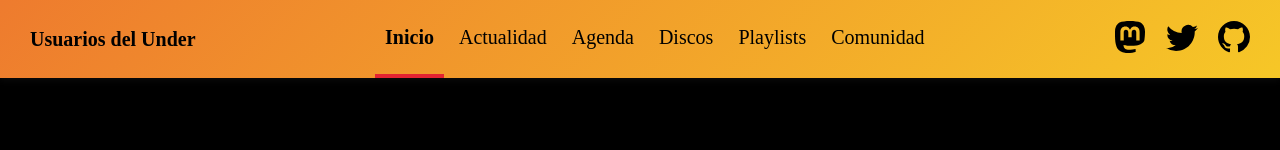
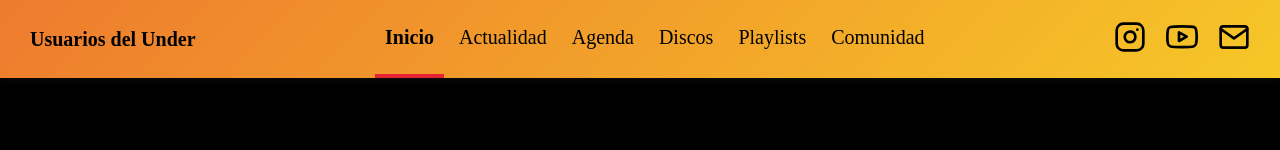
Before and after one commit to usuariosdelunder-ship-it/Usuarios-del-Under, an Astro site: page / in a window 1280 px wide. Shown: the top 150 px of the page. Built offline with nearby package versions, Linux system fonts and the light colour scheme; Astro itself is replaced by a stand-in of ours.

Commit message:
Actualizados los logos de redes sociales

```diff
--- a/src/components/Header.astro
+++ b/src/components/Header.astro
@@ -14,36 +14,35 @@ import HeaderLink from './HeaderLink.astro';
 			<HeaderLink href="/playlists">Playlists</HeaderLink>
 			<HeaderLink href="/comunidad">Comunidad</HeaderLink>
 		</div>
-		<div class="social-links">
-			<a href="https://m.webtoo.ls/@astro" target="_blank">
-				<span class="sr-only">Follow Astro on Mastodon</span>
-				<svg viewBox="0 0 16 16" aria-hidden="true" width="32" height="32"
-					><path
-						fill="currentColor"
-						d="M11.19 12.195c2.016-.24 3.77-1.475 3.99-2.603.348-1.778.32-4.339.32-4.339 0-3.47-2.286-4.488-2.286-4.488C12.062.238 10.083.017 8.027 0h-.05C5.92.017 3.942.238 2.79.765c0 0-2.285 1.017-2.285 4.488l-.002.662c-.004.64-.007 1.35.011 2.091.083 3.394.626 6.74 3.78 7.57 1.454.383 2.703.463 3.709.408 1.823-.1 2.847-.647 2.847-.647l-.06-1.317s-1.303.41-2.767.36c-1.45-.05-2.98-.156-3.215-1.928a3.614 3.614 0 0 1-.033-.496s1.424.346 3.228.428c1.103.05 2.137-.064 3.188-.189zm1.613-2.47H11.13v-4.08c0-.859-.364-1.295-1.091-1.295-.804 0-1.207.517-1.207 1.541v2.233H7.168V5.89c0-1.024-.403-1.541-1.207-1.541-.727 0-1.091.436-1.091 1.296v4.079H3.197V5.522c0-.859.22-1.541.66-2.046.456-.505 1.052-.764 1.793-.764.856 0 1.504.328 1.933.983L8 4.39l.417-.695c.429-.655 1.077-.983 1.934-.983.74 0 1.336.259 1.791.764.442.505.661 1.187.661 2.046v4.203z"
-					></path></svg
-				>
-			</a>
-			<a href="https://twitter.com/astrodotbuild" target="_blank">
-				<span class="sr-only">Follow Astro on Twitter</span>
-				<svg viewBox="0 0 16 16" aria-hidden="true" width="32" height="32"
-					><path
-						fill="currentColor"
-						d="M5.026 15c6.038 0 9.341-5.003 9.341-9.334 0-.14 0-.282-.006-.422A6.685 6.685 0 0 0 16 3.542a6.658 6.658 0 0 1-1.889.518 3.301 3.301 0 0 0 1.447-1.817 6.533 6.533 0 0 1-2.087.793A3.286 3.286 0 0 0 7.875 6.03a9.325 9.325 0 0 1-6.767-3.429 3.289 3.289 0 0 0 1.018 4.382A3.323 3.323 0 0 1 .64 6.575v.045a3.288 3.288 0 0 0 2.632 3.218 3.203 3.203 0 0 1-.865.115 3.23 3.23 0 0 1-.614-.057 3.283 3.283 0 0 0 3.067 2.277A6.588 6.588 0 0 1 .78 13.58a6.32 6.32 0 0 1-.78-.045A9.344 9.344 0 0 0 5.026 15z"
-					></path></svg
-				>
-			</a>
-			<a href="https://github.com/withastro/astro" target="_blank">
-				<span class="sr-only">Go to Astro's GitHub repo</span>
-				<svg viewBox="0 0 16 16" aria-hidden="true" width="32" height="32"
-					><path
-						fill="currentColor"
-						d="M8 0C3.58 0 0 3.58 0 8c0 3.54 2.29 6.53 5.47 7.59.4.07.55-.17.55-.38 0-.19-.01-.82-.01-1.49-2.01.37-2.53-.49-2.69-.94-.09-.23-.48-.94-.82-1.13-.28-.15-.68-.52-.01-.53.63-.01 1.08.58 1.23.82.72 1.21 1.87.87 2.33.66.07-.52.28-.87.51-1.07-1.78-.2-3.64-.89-3.64-3.95 0-.87.31-1.59.82-2.15-.08-.2-.36-1.02.08-2.12 0 0 .67-.21 2.2.82.64-.18 1.32-.27 2-.27.68 0 1.36.09 2 .27 1.53-1.04 2.2-.82 2.2-.82.44 1.1.16 1.92.08 2.12.51.56.82 1.27.82 2.15 0 3.07-1.87 3.75-3.65 3.95.29.25.54.73.54 1.48 0 1.07-.01 1.93-.01 2.2 0 .21.15.46.55.38A8.012 8.012 0 0 0 16 8c0-4.42-3.58-8-8-8z"
-					></path></svg
-				>
-			</a>
-		</div>
-	</nav>
+<div class="social-links">
+  <!-- Icono de Instagram -->
+  <a href="https://www.instagram.com/usuariosdelunder/" target="_blank" rel="noopener noreferrer">
+    <span class="sr-only">Síguenos en Instagram</span>
+    <svg width="32" height="32" viewBox="0 0 24 24" fill="none" stroke="currentColor" stroke-width="2" stroke-linecap="round" stroke-linejoin="round">
+      <rect x="2" y="2" width="20" height="20" rx="5" ry="5"></rect>
+      <path d="M16 11.37A4 4 0 1 1 12.63 8 4 4 0 0 1 16 11.37z"></path>
+      <line x1="17.5" y1="6.5" x2="17.51" y2="6.5"></line>
+    </svg>
+  </a>
+
+  <!-- Icono de YouTube -->
+  <a href="https://www.youtube.com/@UsuariosDelUnder" target="_blank" rel="noopener noreferrer">
+    <span class="sr-only">Suscríbete en YouTube</span>
+    <svg width="32" height="32" viewBox="0 0 24 24" fill="none" stroke="currentColor" stroke-width="2" stroke-linecap="round" stroke-linejoin="round">
+      <path d="M22.54 6.42a2.78 2.78 0 0 0-1.94-2C18.88 4 12 4 12 4s-6.88 0-8.6.46a2.78 2.78 0 0 0-1.94 2A29 29 0 0 0 1 11.75a29 29 0 0 0 .46 5.33 2.78 2.78 0 0 0 1.94 2c1.72.46 8.6.46 8.6.46s6.88 0 8.6-.46a2.78 2.78 0 0 0 1.94-2 29 29 0 0 0 .46-5.33 29 29 0 0 0-.46-5.33z"></path>
+      <polygon points="9.75 15.02 15.5 11.75 9.75 8.48 9.75 15.02"></polygon>
+    </svg>
+  </a>
+
+  <!-- Icono de Correo Electrónico -->
+  <a href="mailto:usuariosdelunder@gmail.com">
+    <span class="sr-only">Envíanos un correo</span>
+    <svg width="32" height="32" viewBox="0 0 24 24" fill="none" stroke="currentColor" stroke-width="2" stroke-linecap="round" stroke-linejoin="round">
+      <path d="M4 4h16c1.1 0 2 .9 2 2v12c0 1.1-.9 2-2 2H4c-1.1 0-2-.9-2-2V6c0-1.1.9-2 2-2z"></path>
+      <polyline points="22,6 12,13 2,6"></polyline>
+    </svg>
+  </a>
+</div>	</nav>
 </header>
 <style>
 	header {
```
